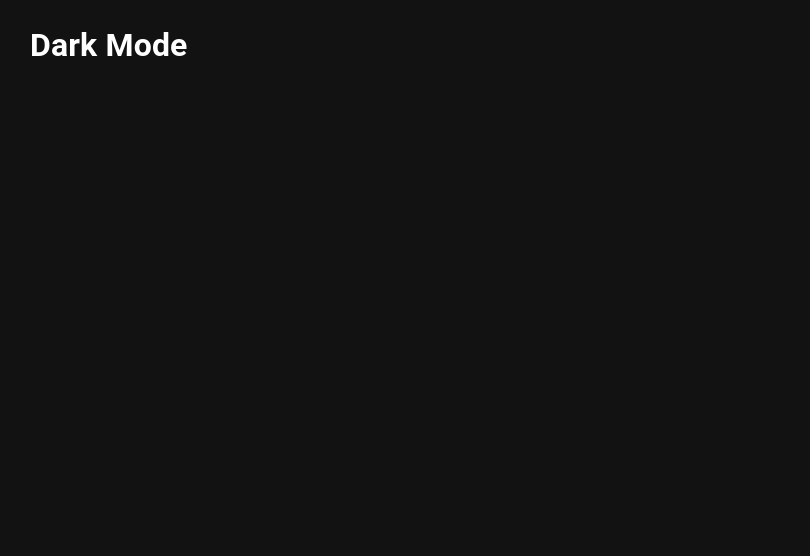
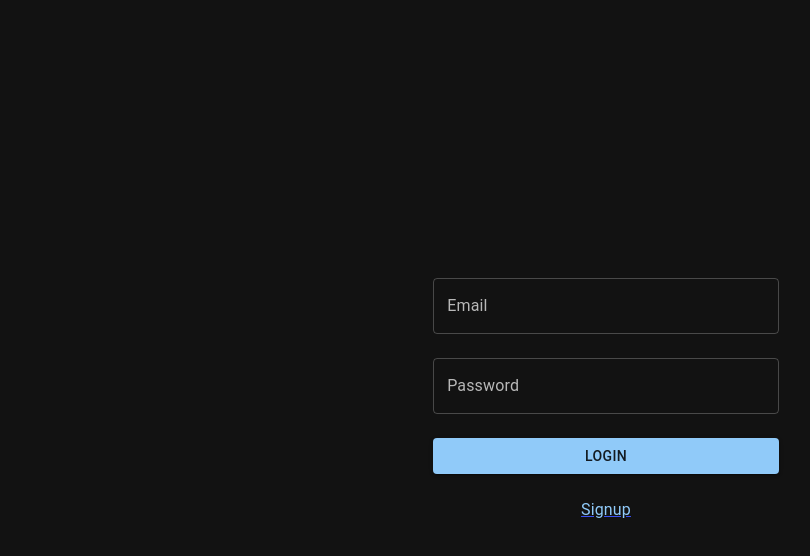
Before and after one commit to HuseyinnCakir/real-time-chat-app-ui, a React (Vite) app: page /login in a window 1280 px wide. Shown: the top 556 px of the page, without its empty margins (34-844 px from the left). Built offline with nearby package versions, Linux system fonts and the light colour scheme.

Commit message:
base pages created

```diff
--- a/package.json
+++ b/package.json
@@ -15,8 +15,11 @@
     "@fontsource/roboto": "^5.2.5",
     "@mui/icons-material": "^7.0.2",
     "@mui/material": "^7.0.2",
+    "localforage": "^1.10.0",
+    "match-sorter": "^8.0.0",
     "react": "^19.0.0",
-    "react-dom": "^19.0.0"
+    "react-dom": "^19.0.0",
+    "react-router-dom": "^7.5.1"
   },
   "devDependencies": {
     "@eslint/js": "^9.22.0",
--- a/src/App.tsx
+++ b/src/App.tsx
@@ -4,6 +4,8 @@ import {
   ThemeProvider,
   createTheme,
 } from "@mui/material";
+import { RouterProvider } from "react-router-dom";
+import router from "./components/Routes";
 
 const darkTheme = createTheme({
   palette: {
@@ -16,10 +18,10 @@ const App = () => {
     <ThemeProvider theme={darkTheme}>
       <CssBaseline />
       <Container>
-        <h1>Dark Mode</h1>
+        <RouterProvider router={router} />
       </Container>
     </ThemeProvider>
   );
 };
 
-export default App
+export default App;
--- /dev/null
+++ b/src/components/Routes.tsx
@@ -0,0 +1,16 @@
+import { createBrowserRouter } from "react-router-dom";
+import Login from "./auth/Login";
+import Signup from "./auth/Signup";
+
+const router = createBrowserRouter([
+  {
+    path: "/login",
+    element: <Login />,
+  },
+  {
+    path: "/signup",
+    element: <Signup />,
+  },
+]);
+
+export default router;
--- /dev/null
+++ b/src/components/auth/Auth.tsx
@@ -0,0 +1,49 @@
+import { Button, Stack, TextField } from "@mui/material";
+import { useState } from "react";
+
+interface AuthProps {
+  submitLabel: string;
+  onSubmit: (credentials: { email: string; password: string }) => Promise<void>;
+  children: React.ReactNode;
+}
+
+const Auth = ({ submitLabel, onSubmit, children }: AuthProps) => {
+  const [email, setEmail] = useState("");
+  const [password, setPassword] = useState("");
+
+  return (
+    <Stack
+      spacing={3}
+      sx={{
+        height: "100vh",
+        maxWidth: {
+          xs: "70%",
+          md: "30%",
+        },
+        margin: "0 auto",
+        justifyContent: "center",
+      }}
+    >
+      <TextField
+        type="email"
+        label="Email"
+        variant="outlined"
+        value={email}
+        onChange={(event) => setEmail(event.target.value)}
+      />
+      <TextField
+        type="password"
+        label="Password"
+        variant="outlined"
+        value={password}
+        onChange={(event) => setPassword(event.target.value)}
+      />
+      <Button variant="contained" onClick={() => onSubmit({ email, password })}>
+        {submitLabel}
+      </Button>
+      {children}
+    </Stack>
+  );
+};
+
+export default Auth;
--- /dev/null
+++ b/src/components/auth/Login.tsx
@@ -0,0 +1,17 @@
+import { Link } from "react-router-dom";
+import { Link as MUILink } from "@mui/material";
+import Auth from "./Auth";
+
+const Login = () => {
+  return (
+    <>
+      <Auth submitLabel="Login" onSubmit={async () => {}}>
+        <Link to={"/signup"} style={{ alignSelf: "center" }}>
+          <MUILink>Signup</MUILink>
+        </Link>
+      </Auth>
+    </>
+  );
+};
+
+export default Login;
--- /dev/null
+++ b/src/components/auth/Signup.tsx
@@ -0,0 +1,15 @@
+import { Link } from "react-router-dom";
+import { Link as MUILink } from "@mui/material";
+import Auth from "./Auth";
+
+const Signup = () => {
+  return (
+    <Auth submitLabel="Signup" onSubmit={async () => {}}>
+      <Link to={"/login"} style={{ alignSelf: "center" }}>
+        <MUILink>Login</MUILink>
+      </Link>
+    </Auth>
+  );
+};
+
+export default Signup;
```
Also changed, not shown: 1 other file (tests, documents, lock files or other folders).
